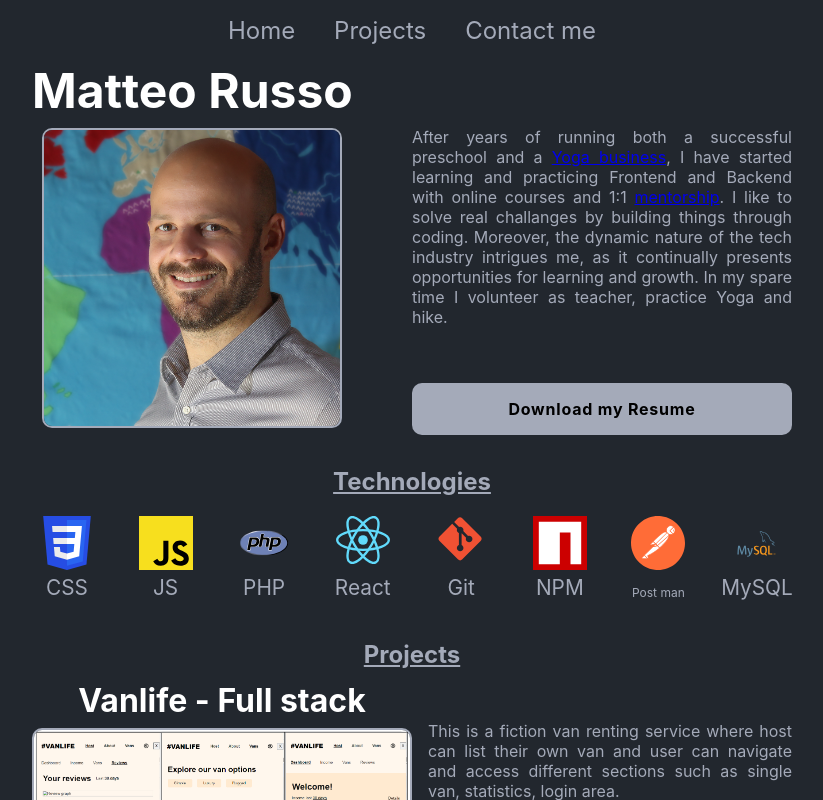
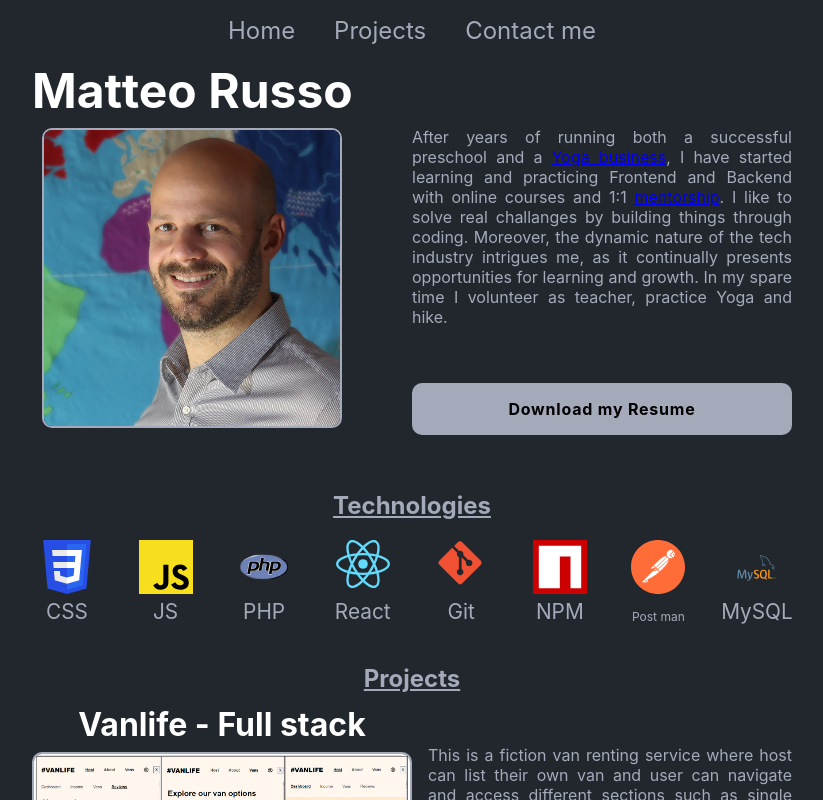
Before and after one commit to mrmatteorusso/portfolio-website, a React (Create React App) app: page / in a window 1280 px wide. Shown: the top 800 px of the page, without its empty margins (228-1051 px from the left). Built offline with nearby package versions, Linux system fonts and the light colour scheme.

Commit message:
margin above Technologies

```diff
--- a/src/index.css
+++ b/src/index.css
@@ -401,6 +401,11 @@ button:hover {
     margin: 3.5em 0 0;
     /* justify-self: end; */
   }
+
+  .main-technologies h2 {
+    margin-top: 1em;
+  }
+
   /*Projects*/
   .projects-item {
     display: grid;
```
